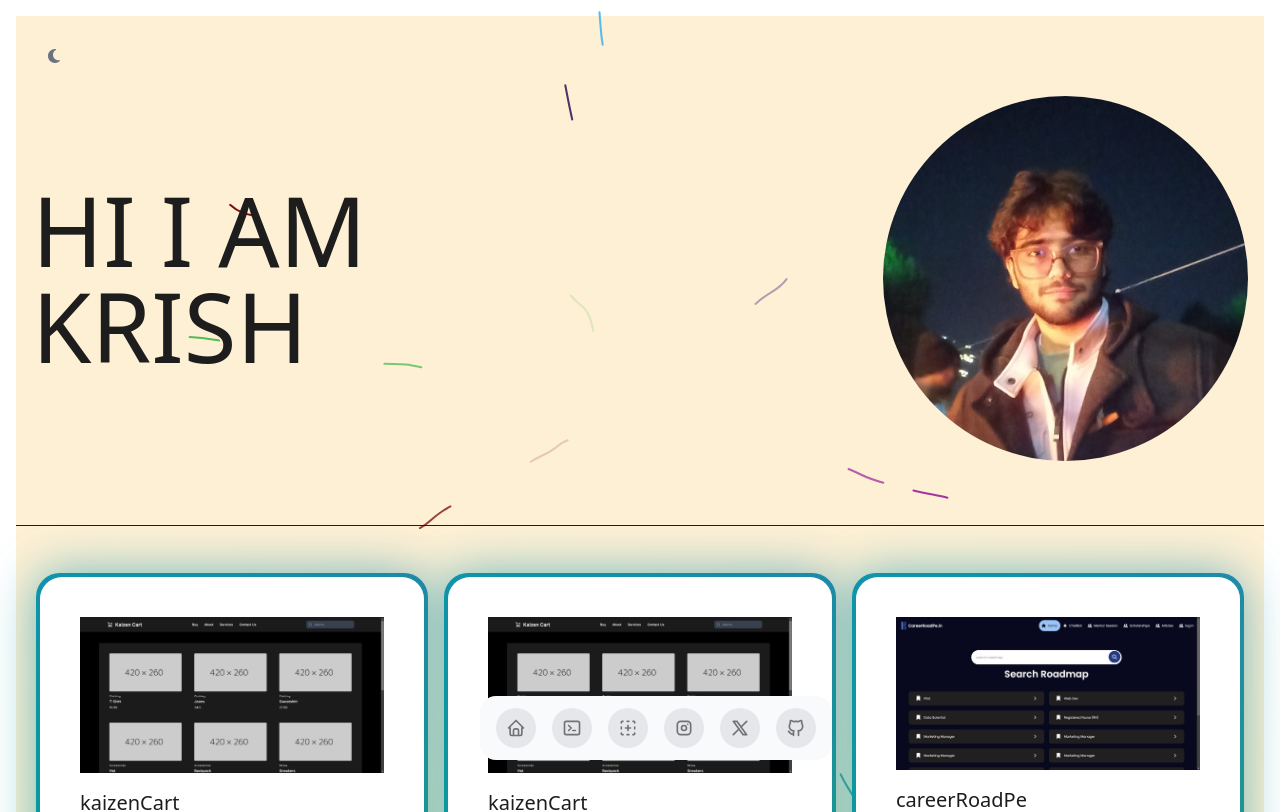
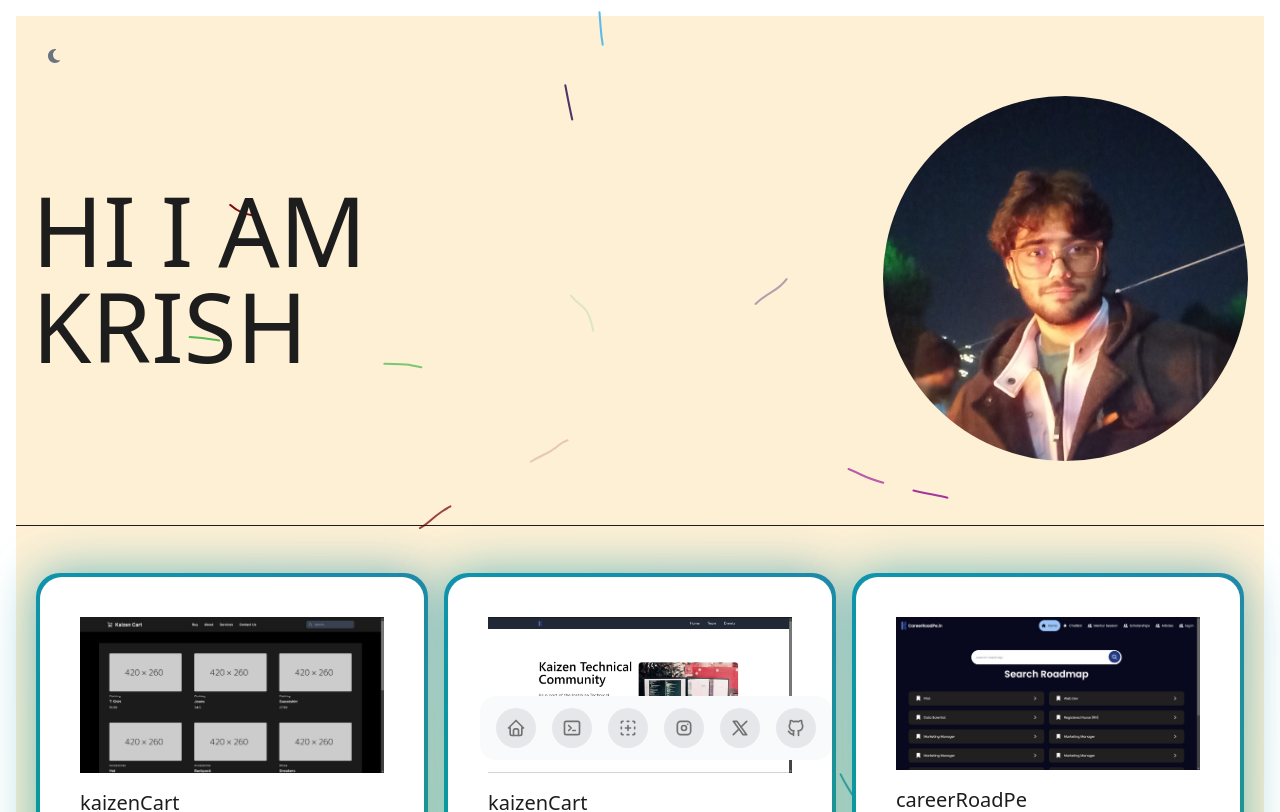
Before and after one commit to krishkh/krish-portfolio-next, a Next.js app: page / in a window 1280 px wide. Shown: the top 812 px of the page. Built offline with nearby package versions, Linux system fonts and the light colour scheme.

Commit message:
adding a pic

```diff
--- a/src/components/ProjectCollection.jsx
+++ b/src/components/ProjectCollection.jsx
@@ -11,7 +11,7 @@ const ProjectCollection = ({}) => {
     },
     {
       name: "kaizenCart",
-      image: "/kaizenCart.jpg",
+      image: "/kaizenTechSociety.png",
       link: "https://www.kaizentechsociety.xyz/",
       description:
         "A tech community website for sharing knowledge and resources.",
```
Also changed, not shown: public/KaizenTechSociety.png (added).
